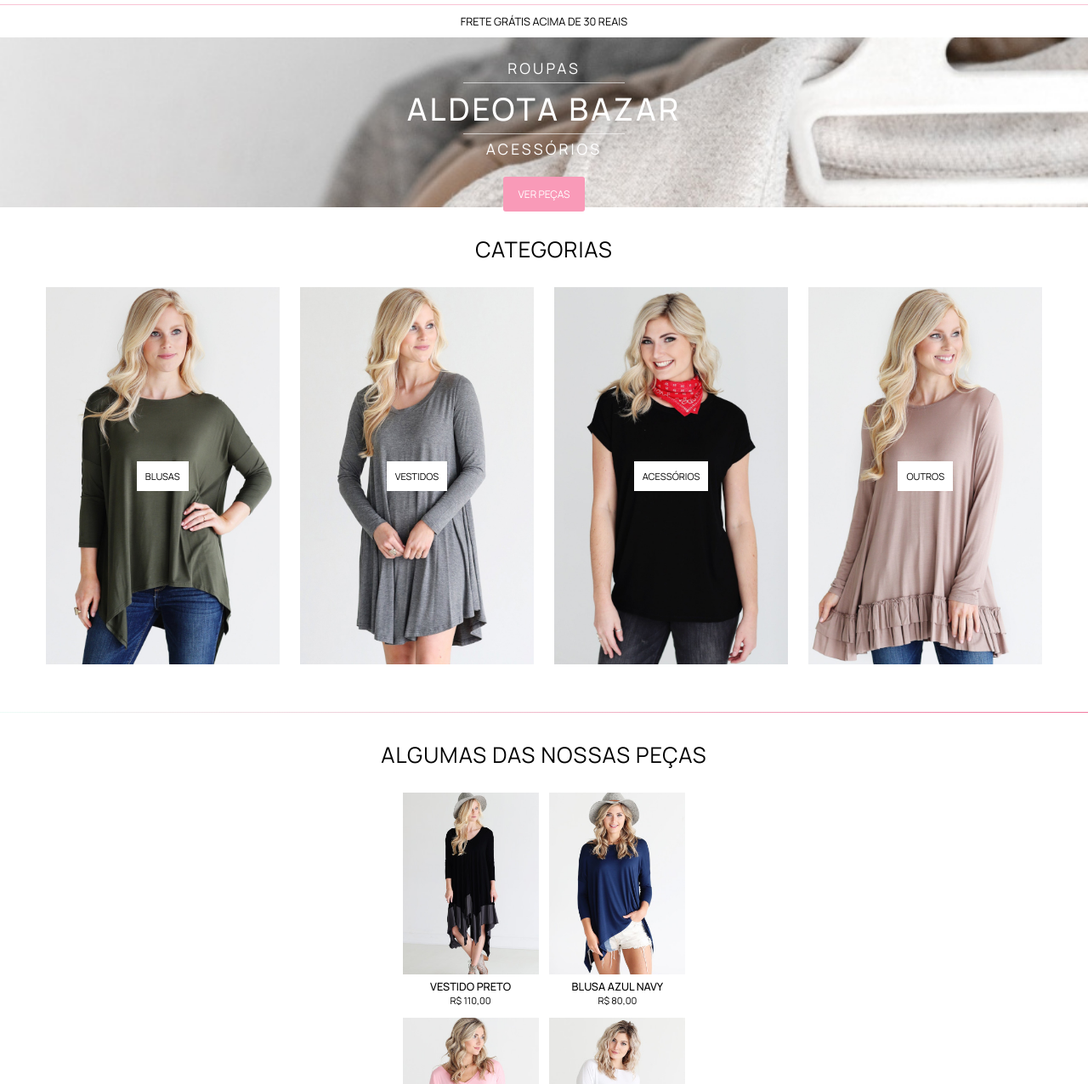
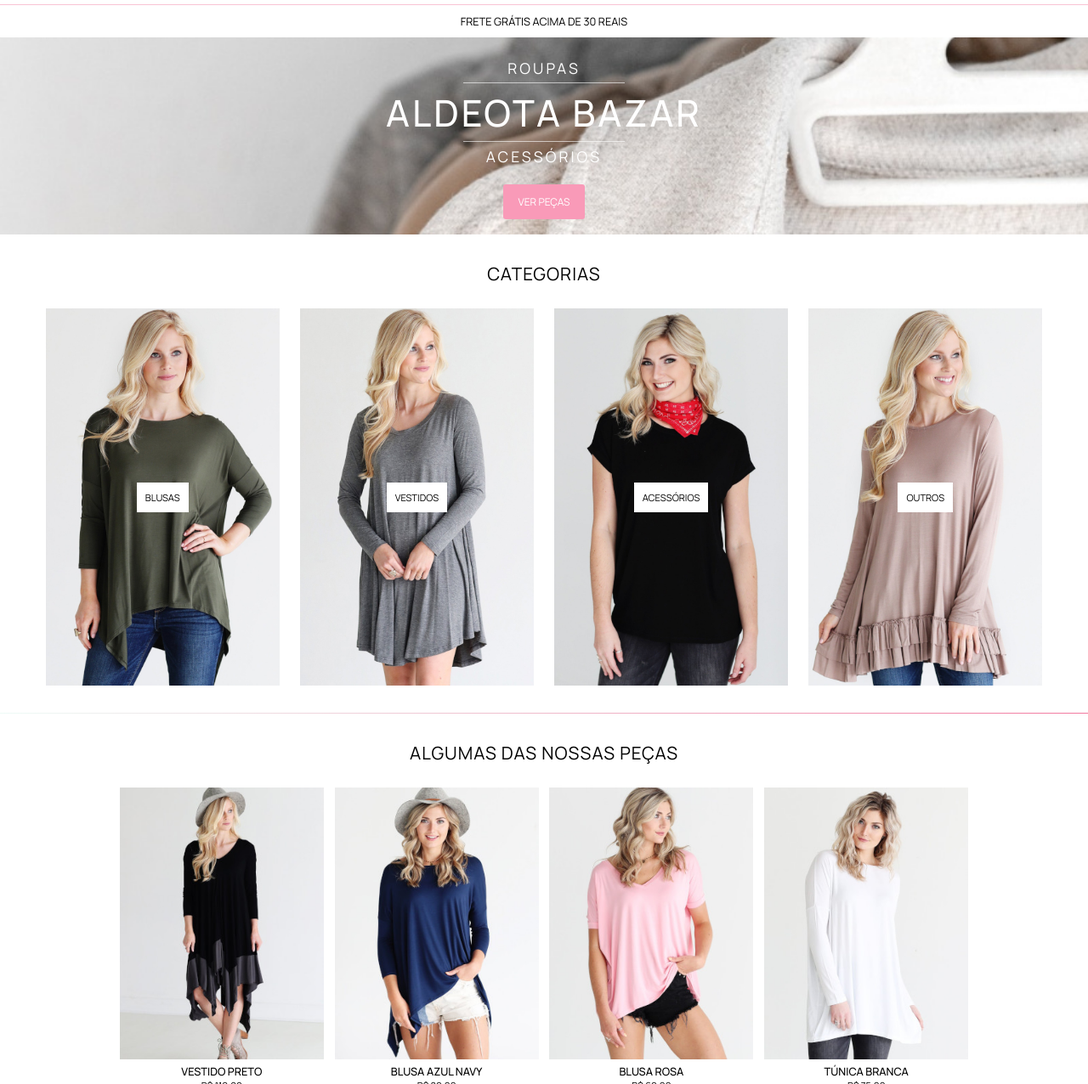
Before and after one commit to saulocode1/clothing-store, a plain HTML site: page index.html in a window 1280 px wide. Shown: the part 44-1320 px from the top of the page at 85% size. Drawn offline with Linux system fonts and the light colour scheme; files whose address does not match are found by name.

Commit message:
Create main-shop media querie 1200 px

```diff
--- a/css/components/main-banner.css
+++ b/css/components/main-banner.css
@@ -13,7 +13,7 @@
     text-transform: uppercase;
     letter-spacing: 3px;
     color: white;
-    font-size: 1.25rem;
+    font-size: 1.5rem;
 }
 
 .main-banner .subtitle {
@@ -42,13 +42,13 @@
 
 @media (min-width: 1200px) {
     .main-banner {
-        height: 25vh;
+        height: 29vh;
         background-position-y: -450px;
         background-repeat: no-repeat;
         padding: 1.5rem 0;
     }
     .main-banner .title {
-        font-size: 2.3rem;
+        font-size: 2.7rem;
     }
 
     .main-banner .subtitle {
--- a/css/components/main-section.css
+++ b/css/components/main-section.css
@@ -5,6 +5,6 @@
 @media (min-width: 1200px) {
     .main-section {
         padding-top: 2rem;
-        padding-bottom: 3.5rem;
+        padding-bottom: 2rem;
     }
 }
--- a/css/components/main-shop.css
+++ b/css/components/main-shop.css
@@ -30,3 +30,14 @@
     font-size: 0.7rem;
     font-weight: 400;
 }
+
+@media (min-width: 1200px) {
+    .shop.-grid {
+        display: flex;
+    }
+
+    .main-shop .figure img {
+        width: 15rem;
+        height: auto;
+    }
+}
--- a/css/components/main-title.css
+++ b/css/components/main-title.css
@@ -14,7 +14,7 @@
 
 @media (min-width: 1200px) {
     .main-section .main-title {
-        font-size: 1.6rem;
+        font-size: 1.3rem;
         margin-bottom: 1.7rem;
     }
 }
```
